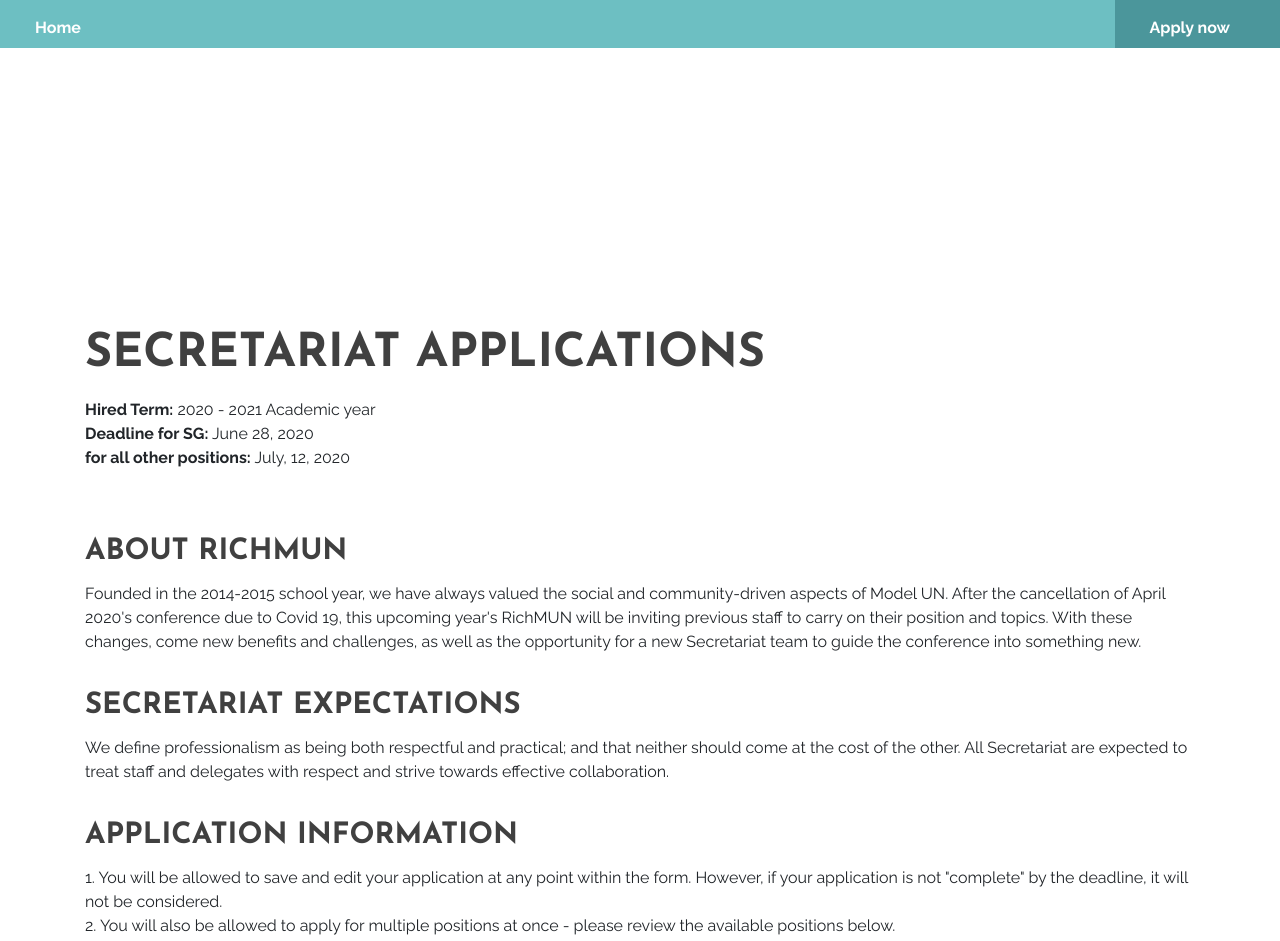
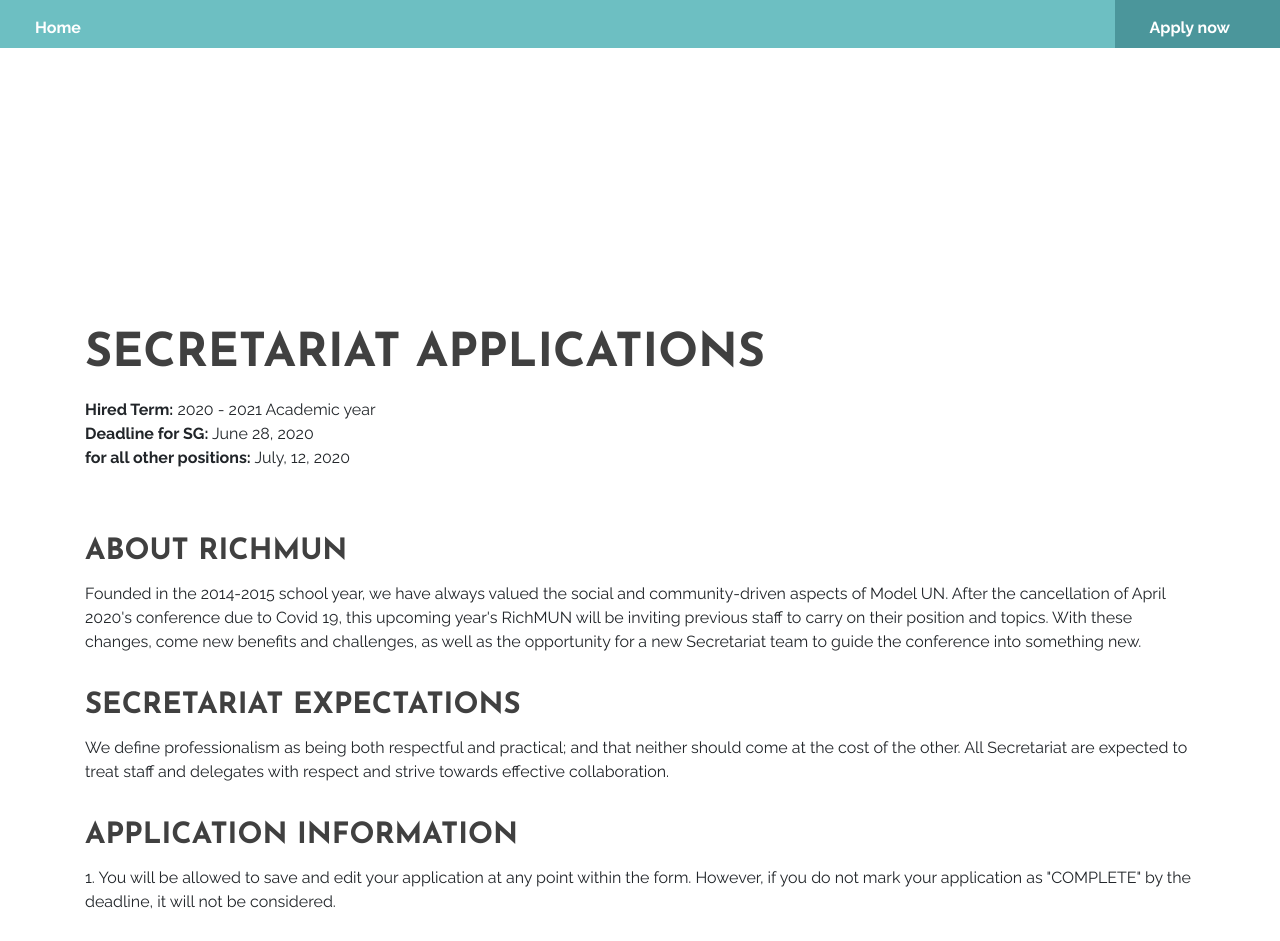
Before and after one commit to oklex/richmun-interim-site, a React (Create React App) app: page /sec-apps in a window 1280 px wide. Shown: the top 941 px of the page. Built offline with nearby package versions, Linux system fonts and the light colour scheme.

Commit message:
updated text and styling for clarification

```diff
--- a/src/containers/Applications/Secretariat.tsx
+++ b/src/containers/Applications/Secretariat.tsx
@@ -45,25 +45,25 @@
 			<h2>Application Information</h2>
 			<p>
 				1. You will be allowed to save and edit your application at any point
-				within the form. However, if your application is not "complete" by the
+				within the form. However, if you do not mark your application as "COMPLETE" by the
 				deadline, it will not be considered.
-			</p>
+			</p> <br/>
 			<p>
 				2. You will also be allowed to apply for multiple positions at once -
 				please review the available positions below.
-			</p>
+			</p><br/>
 			<p>
 				3. Your appeal as an potential secretariat is measured by what you are
 				capable of and how you can benefit your team (similarly, harmful
 				leadership practices will reduce your appeal).
-			</p>
+			</p><br/>
 			<p>
 				4. We are ultimately an educational organization and care about
 				providing opportunities. If two applicants are deemed to be equally
 				viable candidates, we give slight preference to applicants with less
 				experience. To keep your application competitive, try to emphasize the
 				skills and growth from past experiences.
-			</p>
+			</p><br/>
 			<p>
 				5. While we do our best to evaluate you fairly and reasonably, we’re
 				generally cautious when hiring, and it is your responsibility to put
```
